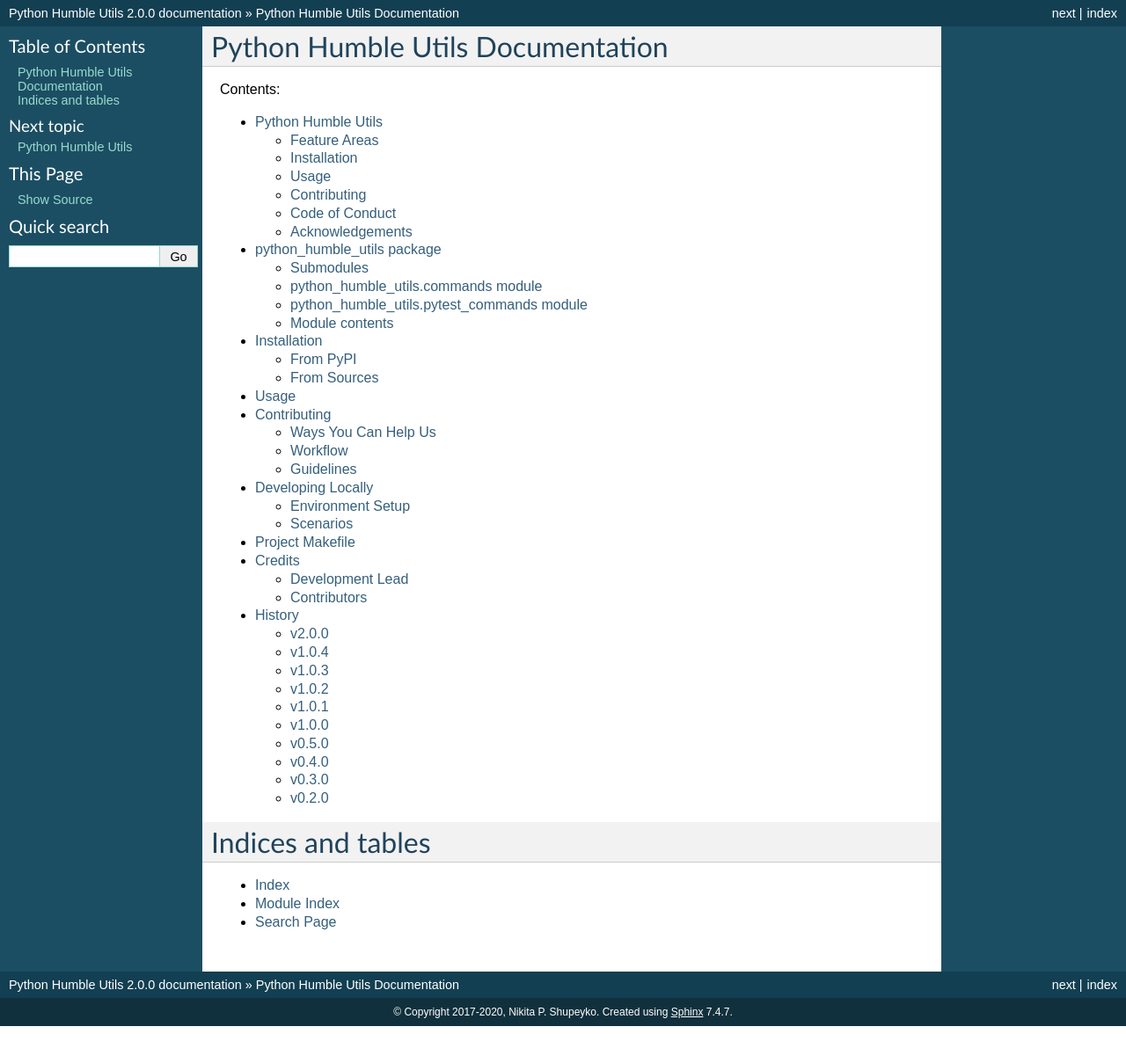
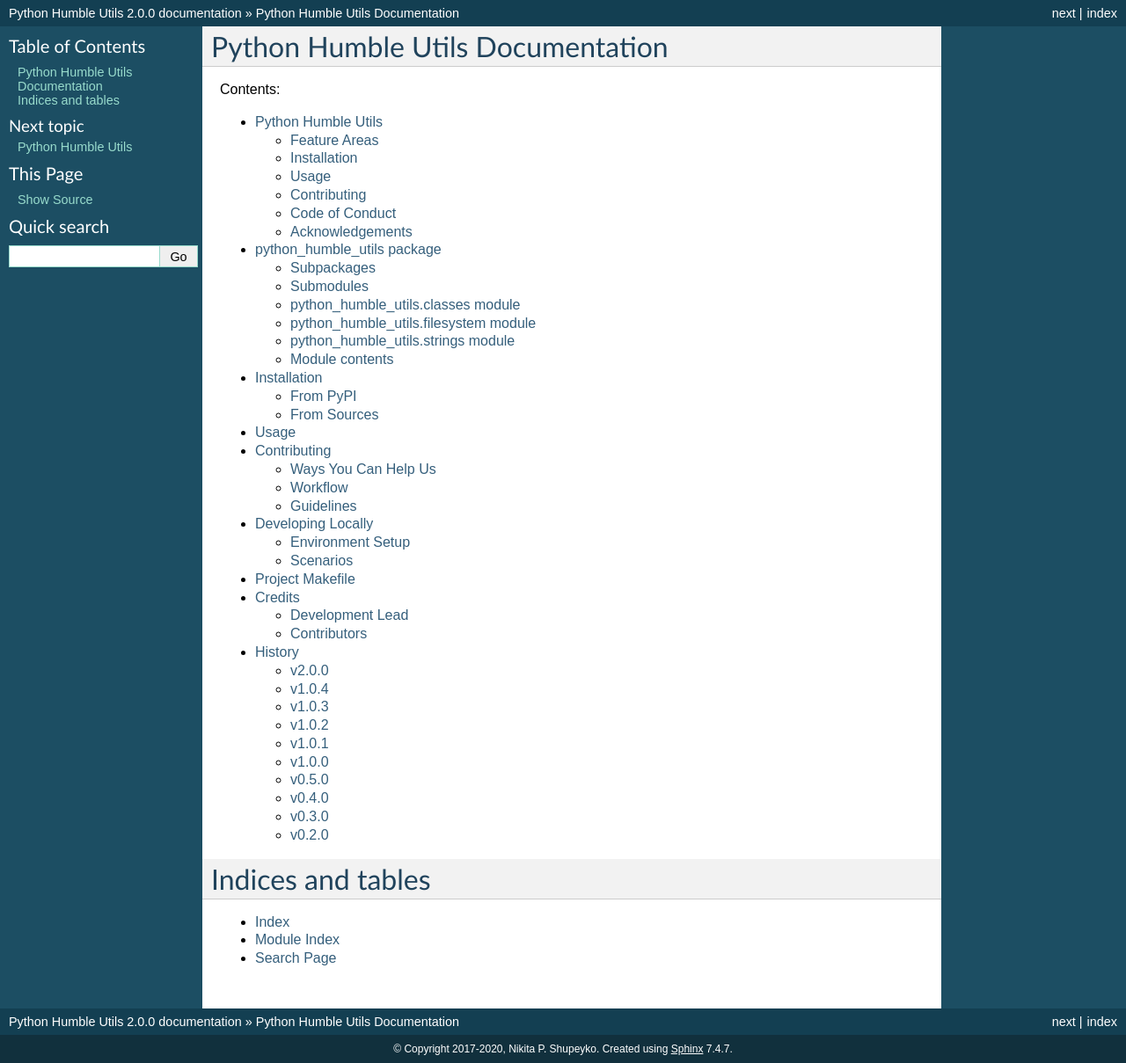
Before and after one commit to webyneter/python-humble-utils, a Sphinx documentation site: the page built from docs/index.rst, in a window 1280 px wide. Shown: the whole page at 88% size. Built offline with Sphinx 7.4.7, drawn with Linux system fonts in a browser that asks for light colours; before the commit the page ends 1167 px from its top, so only the background shows below that.

Commit message:
Update the docs
Closes #718

```diff
--- a/docs/python_humble_utils.rst
+++ b/docs/python_humble_utils.rst
@@ -1,30 +1,45 @@
 python\_humble\_utils package
 =============================
+
+Subpackages
+-----------
+
+.. toctree::
+
+   python_humble_utils.vendor
 
 Submodules
 ----------
 
-python\_humble\_utils\.commands module
---------------------------------------
+python\_humble\_utils.classes module
+------------------------------------
 
-.. automodule:: python_humble_utils.commands
-    :members:
-    :undoc-members:
-    :show-inheritance:
+.. automodule:: python_humble_utils.classes
+   :members:
+   :undoc-members:
+   :show-inheritance:
 
-python\_humble\_utils\.pytest\_commands module
-----------------------------------------------
+python\_humble\_utils.filesystem module
+---------------------------------------
 
-.. automodule:: python_humble_utils.pytest_commands
-    :members:
-    :undoc-members:
-    :show-inheritance:
+.. automodule:: python_humble_utils.filesystem
+   :members:
+   :undoc-members:
+   :show-inheritance:
+
+python\_humble\_utils.strings module
+------------------------------------
+
+.. automodule:: python_humble_utils.strings
+   :members:
+   :undoc-members:
+   :show-inheritance:
 
 
 Module contents
 ---------------
 
 .. automodule:: python_humble_utils
-    :members:
-    :undoc-members:
-    :show-inheritance:
+   :members:
+   :undoc-members:
+   :show-inheritance:
--- a/docs/usage.rst
+++ b/docs/usage.rst
@@ -4,26 +4,25 @@ Usage
 .. code-block:: python
 
     import os
+    from pathlib import Path
 
-    from  python_humble_utils.commands import (
-        yield_file_paths,
-        camel_or_pascal_case_to_snake_case
-    )
+    from python_humble_utils.filesystem import yield_file_paths
+    from python_humble_utils.strings import camel_or_pascal_case_to_snake_case
 
 
     # ...
 
+    file_paths = yield_file_paths(
+        dir_path=Path("dir") / "with" / "scripts",
+        allowed_file_extensions=(".sh", ".bash"),
+        recursively=True
+    )
+    # assert set(file_paths) == set(("s1.sh", "s2.bash", "s3.bash"))
 
-    file_paths = yield_file_paths(dir_path=os.path.join('dir', 'with', 'scripts'),
-                                  allowed_file_extensions=['.sh', '.bash'],
-                                  recursively=True)
-    # assert set(file_paths) == set(['s1.sh', 's2.bash', 's3.bash'])
+    s = camel_or_pascal_case_to_snake_case("camelCasedString")
+    # assert s == "camel_cased_string"
 
-    s = camel_or_pascal_case_to_snake_case('camelCasedString')
-    # assert s == 'camel_cased_string'
-
-    s = camel_or_pascal_case_to_snake_case('PascalCasedString')
-    # assert s == 'pascal_cased_string'
-
+    s = camel_or_pascal_case_to_snake_case("PascalCasedString")
+    # assert s == "pascal_cased_string"
 
     # ...
```
Also changed, not shown: docs/python_humble_utils.vendor.rst (added, +22 -0 lines).
